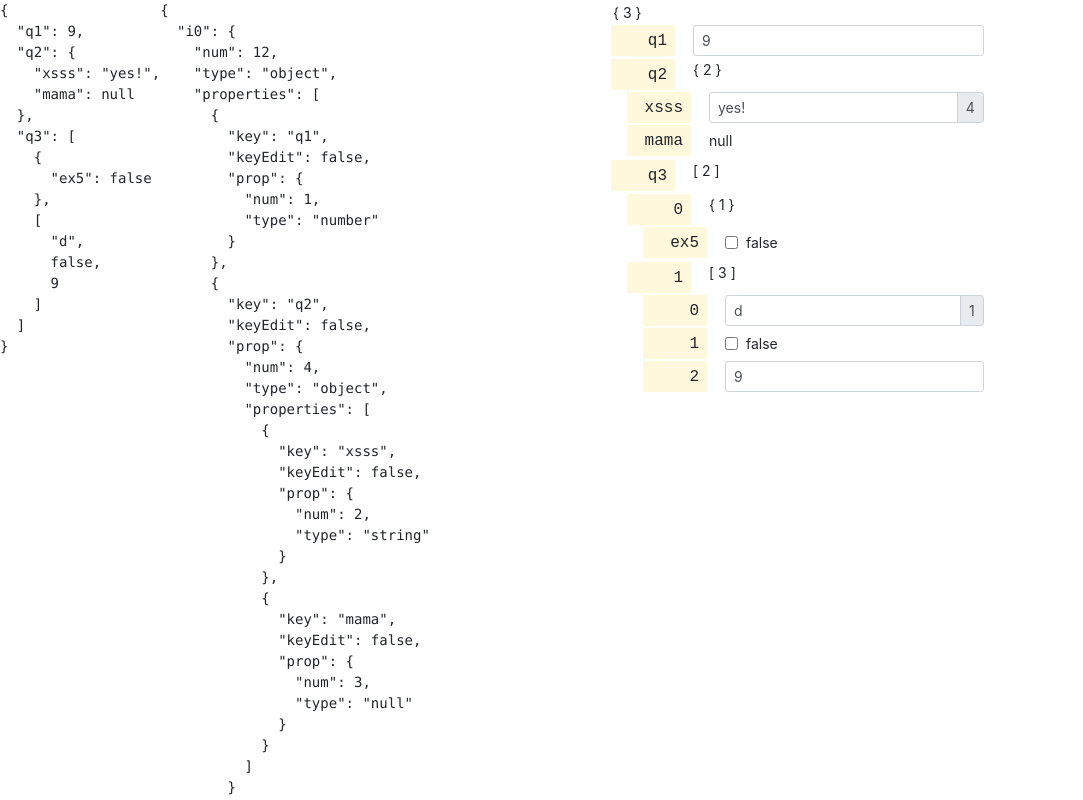
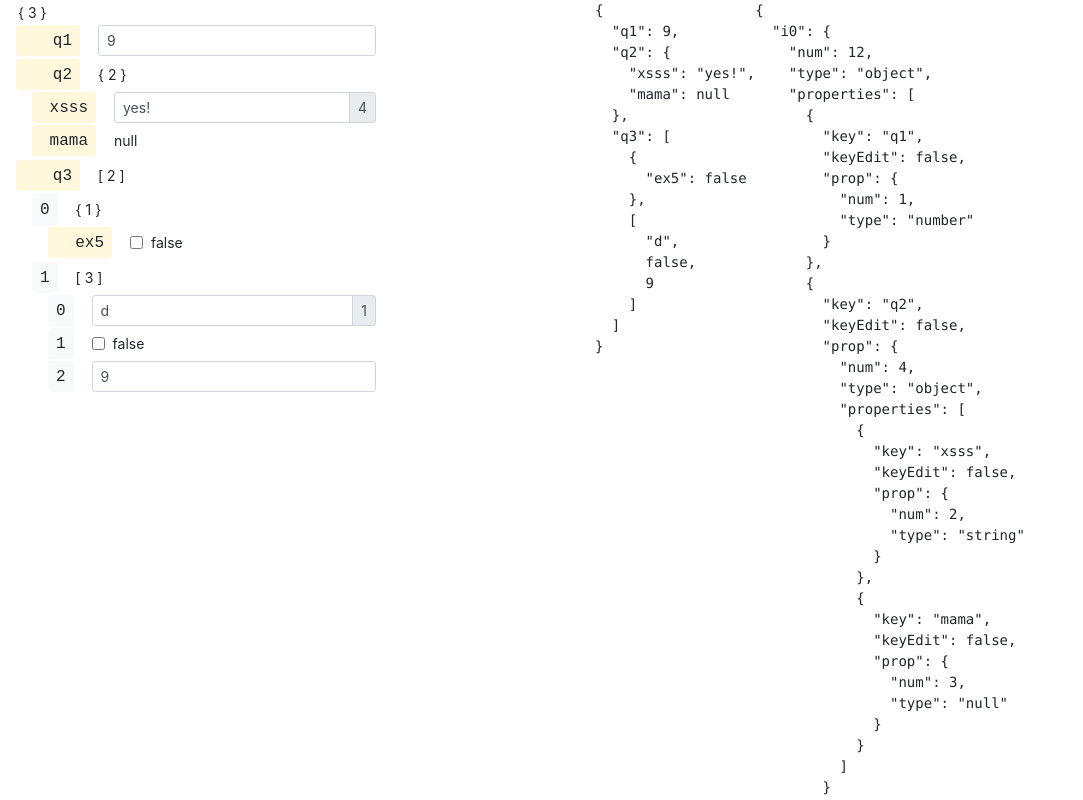
Before and after one commit to karudo/json-editor, a Vue app: page / in a window 1280 px wide. Shown: the top 800 px of the page, without its empty margins (0-1083 px from the left). Built offline with nearby package versions, Linux system fonts and the light colour scheme; some icons are missing.

Commit message:
seemt it ready

```diff
--- a/src/components/Hello.vue
+++ b/src/components/Hello.vue
@@ -1,11 +1,11 @@
 <template>
   <div class="qwe">
     <div class="row">
+      <json-editor-autodetect v-model="value"/>
+    </div>
+    <div class="row">
       <div><pre>{{value}}</pre></div>
       <div><pre>{{schema}}</pre></div>
-    </div>
-    <div class="row">
-      <json-editor-autodetect v-model="value"/>
     </div>
   </div>
 </template>
--- a/src/components/json-editor/json-editor-autodetect.vue
+++ b/src/components/json-editor/json-editor-autodetect.vue
@@ -1,5 +1,5 @@
 <template>
-  <json-editor :schemaId="schemaId" v-model="value"/>
+  <json-editor :schemaId="schemaId" v-model="val"/>
 </template>
 
 <script>
@@ -16,6 +16,16 @@ export default {
       id: this.schemaId,
       schema
     })
+  },
+  computed: {
+    val: {
+      get () {
+        return this.value
+      },
+      set (v) {
+        this.$emit('input', v)
+      }
+    },
   }
 }
 </script>
--- a/src/components/json-editor/json-editor.vue
+++ b/src/components/json-editor/json-editor.vue
@@ -18,6 +18,8 @@ export default {
         schemaId: this.schemaId,
         getValue: this.getValue,
         setValue: this.setValue,
+        objectAddProp: this.objectAddProp,
+        objectChangeKey: this.objectChangeKey,
         objectRemoveProp: this.objectRemoveProp,
         arrayAddElement: this.arrayAddElement,
         arrayRemoveElement: this.arrayRemoveElement
@@ -43,13 +45,18 @@ export default {
         this.$emit('input', newValue)
       }
     },
-    objectRemoveProp (path) {
-      if (path.length) {
-        const objPath = [...path]
-        const key = objPath.pop()
-        const obj = getValueByPath(this.value, objPath)
-        this.$delete(obj, key)
-      }
+    objectAddProp (path, name, value) {
+      const obj = this.getValue(path)
+      this.$set(obj, name, value)
+    },
+    objectChangeKey (path, oldName, newName) {
+      const obj = this.getValue(path)
+      this.$set(obj, newName, obj[oldName])
+      this.$delete(obj, oldName)
+    },
+    objectRemoveProp (path, name) {
+      const obj = this.getValue(path)
+      this.$delete(obj, name)
     },
     arrayAddElement (path, idx, val) {
       const arr = this.getValue(path)
--- a/src/components/json-editor/style.less
+++ b/src/components/json-editor/style.less
@@ -7,7 +7,7 @@
   .children {
     padding-left: 1rem;
   }
-  .prop-name {
+  .complex-prop-name {
     display: flex;
     align-items: center;
     justify-content: flex-end;
@@ -19,13 +19,21 @@
     line-height: 1.5;
     font-size: 1rem;
 
+    border-radius: .25rem;
+
     white-space: nowrap;
   }
 
-  .object {
-    .prop-name {
-      min-width: 4rem;
-      background-color: cornsilk;
+  .object-prop-name {
+    min-width: 4rem;
+    background-color: cornsilk;
+    cursor: pointer;
+
+    &:hover {
+      background-color: goldenrod;
     }
   }
+
+  .object-array-index {
+  }
 }
--- a/src/components/json-editor/type-editors/array.vue
+++ b/src/components/json-editor/type-editors/array.vue
@@ -1,6 +1,6 @@
 <template>
   <div class="element array">
-    <div class="element d-flex">
+    <div class="element d-flex align-items-center">
       <slot name="name"></slot>
       <json-editor-props-menu :menu-items="arrayMenuItems"/>
       [ {{schema.items.length}} ]
@@ -13,7 +13,7 @@
                  :schema-path="[...schemaPath, idx]"
                  :parent-menu-items="getSubmenuItems(idx)"
       >
-        <span slot="name" class="prop-name">{{idx}}</span>
+        <span slot="name" class="complex-prop-name object-array-index bg-light">{{idx}}</span>
       </component>
     </div>
   </div>
--- /dev/null
+++ b/src/components/json-editor/type-editors/modal-name-editor.vue
@@ -0,0 +1,57 @@
+<template>
+  <b-modal :id="htmlId"
+           ref="modal"
+           @ok="handleOk"
+           @shown="handleShown">
+    <form @submit.stop.prevent="handleSubmit">
+      <b-form-input type="text"
+                    ref="input"
+                    :state="isGoodName"
+                    v-model="editName"></b-form-input>
+    </form>
+  </b-modal>
+</template>
+
+<script>
+let i = 0
+export default {
+  props: {
+    name: {},
+    names: {},
+    htmlId: {
+      default: () => `modal-name-edit-${i++}`
+    }
+  },
+  data () {
+    return {
+      editName: undefined
+    }
+  },
+  computed: {
+    isGoodName () {
+      return !(this.names.indexOf(this.editName) > -1 && this.editName !== this.name)
+    }
+  },
+  methods: {
+    show () {
+      this.$refs.modal.show()
+    },
+    emitName () {
+      if (this.isGoodName) {
+        this.$emit('change', this.editName)
+      }
+    },
+    handleOk () {
+      this.emitName()
+    },
+    handleSubmit () {
+      this.emitName()
+      this.$refs.modal.hide()
+    },
+    handleShown () {
+      this.editName = this.name
+      this.$refs.input.focus()
+    }
+  }
+}
+</script>
--- a/src/components/json-editor/type-editors/number.vue
+++ b/src/components/json-editor/type-editors/number.vue
@@ -1,5 +1,5 @@
 <template>
-  <div class="element number d-flex align-items-start">
+  <div class="element number d-flex align-items-center">
     <slot name="name"></slot>
     <json-editor-props-menu :menu-items="menuItems"/>
     <b-input-group size="sm">
--- a/src/components/json-editor/type-editors/object-prop-name.vue
+++ b/src/components/json-editor/type-editors/object-prop-name.vue
@@ -1,9 +1,26 @@
 <template>
-
+  <div>
+    <div class="complex-prop-name object-prop-name" @click="$refs.modal.show()">
+      {{name}}
+    </div>
+    <modal-name-editor ref="modal" :name="name" :names="props" @change="handleChange"/>
+  </div>
 </template>
 
 <script>
+import ModalNameEditor from './modal-name-editor'
 export default {
-  props: ['name']
+  components: {ModalNameEditor},
+  props: ['name', 'props'],
+  data () {
+    return {
+      showModal: false
+    }
+  },
+  methods: {
+    handleChange (newName) {
+      this.$emit('change', newName)
+    }
+  }
 }
 </script>
--- a/src/components/json-editor/type-editors/object.vue
+++ b/src/components/json-editor/type-editors/object.vue
@@ -1,6 +1,6 @@
 <template>
-  <div class="element object">
-    <div class="element d-flex">
+  <div class="element object ">
+    <div class="element d-flex align-items-center">
       <slot name="name"></slot>
       <json-editor-props-menu :menu-items="objectMenuItems"/>
       { {{schema.properties.length}} }
@@ -11,20 +11,31 @@
                  :is="`json-editor-${prop.prop.type}`"
                  :path="[...path, prop.key]"
                  :schema-path="[...schemaPath, idx]"
+                 :parent-menu-items="getSubmenuItems(idx)"
       >
-        <span class="prop-name" slot="name">
-          {{prop.key}}
-        </span>
+        <object-prop-name slot="name"
+                          :name="prop.key"
+                          :props="allProps"
+                          @change="changeKey(idx, $event)"
+        />
       </component>
     </div>
+    <modal-name-editor ref="modal" :names="allProps" @change="addProp"/>
   </div>
 </template>
 
 <script>
 import EditorMixin from './editor-mixin'
+import {vuexModuleName} from '../constants'
+import ObjectPropName from './object-prop-name'
+import ModalNameEditor from './modal-name-editor'
 export default {
+  components: {ObjectPropName, ModalNameEditor},
   mixins: [EditorMixin],
   computed: {
+    allProps () {
+      return this.schema.properties.map(p => p.key)
+    },
     objectMenuItems () {
       return [
         ...this.menuItems,
@@ -33,14 +44,47 @@ export default {
         },
         {
           title: 'Add prop',
-          cb: () => this.schema.typeObject.addProp(this.schema.typeObject.length)
+          cb: () => this.$refs.modal.show()
         }
       ]
     }
   },
   methods: {
-    onChangeKey (idx, newKeyName) {
-      this.schema.typeObject.changeKey(idx, newKeyName)
+    addProp (name) {
+      this.$store.commit(`${vuexModuleName}/objectAddProp`, {
+        id: this.jsonEditor.schemaId,
+        path: this.schemaPath,
+        name,
+        type: 'string'
+      })
+      this.jsonEditor.objectAddProp(this.path, name, '')
+    },
+    changeKey (idx, newName) {
+      const oldName = this.schema.properties[idx].key
+      this.$store.commit(`${vuexModuleName}/objectChangeKey`, {
+        id: this.jsonEditor.schemaId,
+        path: this.schemaPath,
+        idx,
+        newName
+      })
+      this.jsonEditor.objectChangeKey(this.path, oldName, newName)
+    },
+    remove (idx) {
+      const name = this.schema.properties[idx].key
+      this.$store.commit(`${vuexModuleName}/objectRemoveProp`, {
+        id: this.jsonEditor.schemaId,
+        path: this.schemaPath,
+        idx
+      })
+      this.jsonEditor.objectRemoveProp(this.path, name)
+    },
+    getSubmenuItems (idx) {
+      return [{
+        divider: true
+      }, {
+        title: 'Remove',
+        cb: () => this.remove(idx)
+      }]
     }
   }
 }
--- a/src/components/json-editor/type-editors/string.vue
+++ b/src/components/json-editor/type-editors/string.vue
@@ -1,5 +1,5 @@
 <template>
-  <div class="element string d-flex align-items-start">
+  <div class="element string d-flex align-items-center">
     <slot name="name"></slot>
     <json-editor-props-menu :menu-items="menuItems"/>
     <b-input-group size="sm" :append="`${value.length}`">
--- a/src/components/json-editor/vuex-plugin.js
+++ b/src/components/json-editor/vuex-plugin.js
@@ -1,6 +1,6 @@
 import Vue from 'vue'
 import {vuexModuleName} from './constants'
-import {getSchemaByPath, createSchemaItem} from './schema'
+import {getSchemaByPath, createSchemaItem, createObjectProp} from './schema'
 
 const module = {
   namespaced: true,
@@ -37,11 +37,17 @@ const module = {
       const schema = getSchemaByPath(state[id], path)
       schema.items.splice(idx, 1)
     },
-    objectAddProp (state, {id, path, key, type}) {
-
+    objectAddProp (state, {id, path, name, type}) {
+      const schema = getSchemaByPath(state[id], path)
+      schema.properties.push(createObjectProp(name, createSchemaItem(type)))
     },
-    objectRemoveProp (state, {id, path, key}) {
-
+    objectChangeKey (state, {id, path, idx, newName}) {
+      const schema = getSchemaByPath(state[id], path)
+      Vue.set(schema.properties[idx], 'key', newName)
+    },
+    objectRemoveProp (state, {id, path, idx}) {
+      const schema = getSchemaByPath(state[id], path)
+      schema.properties.splice(idx, 1)
     }
   }
 }
```
